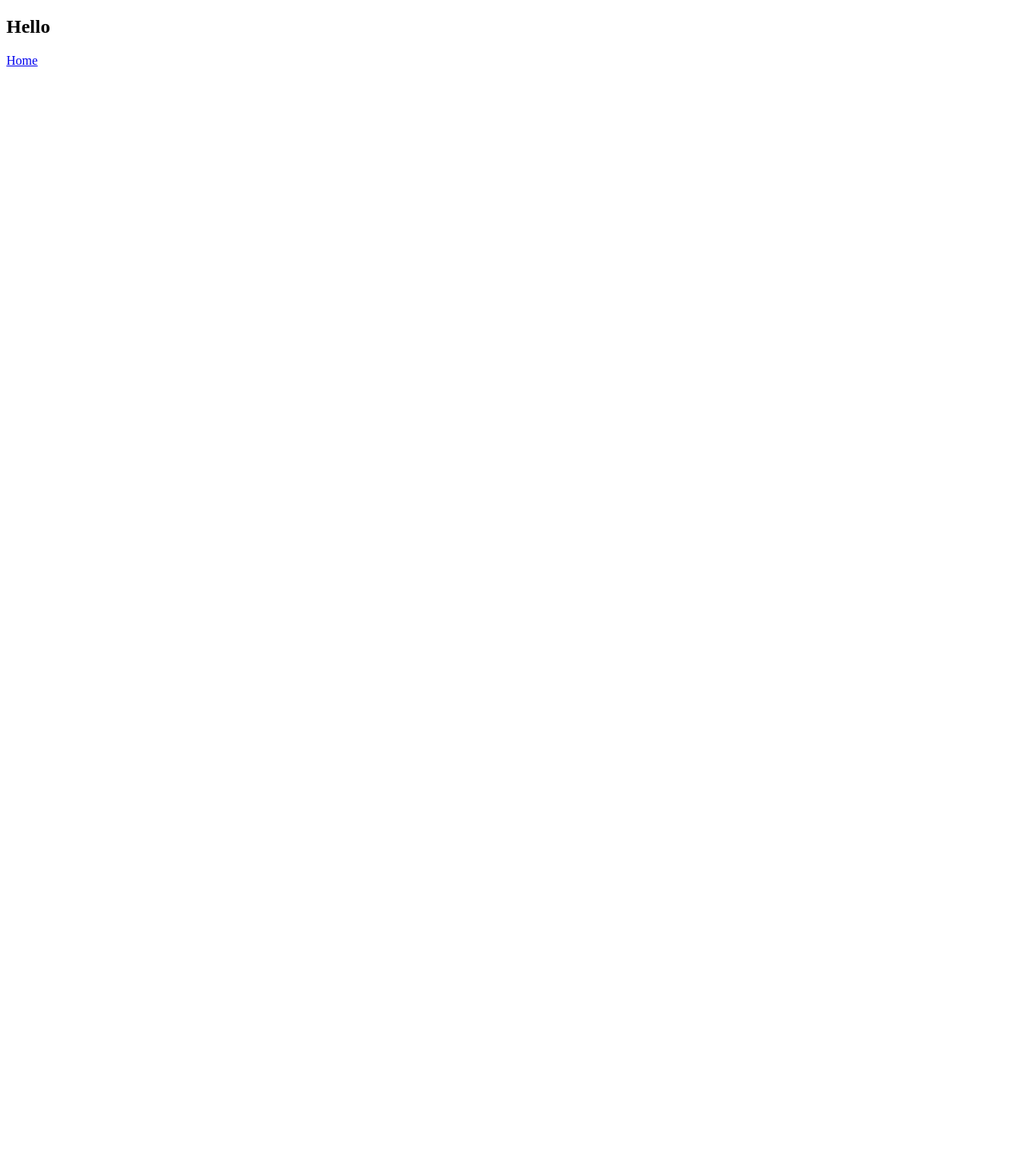
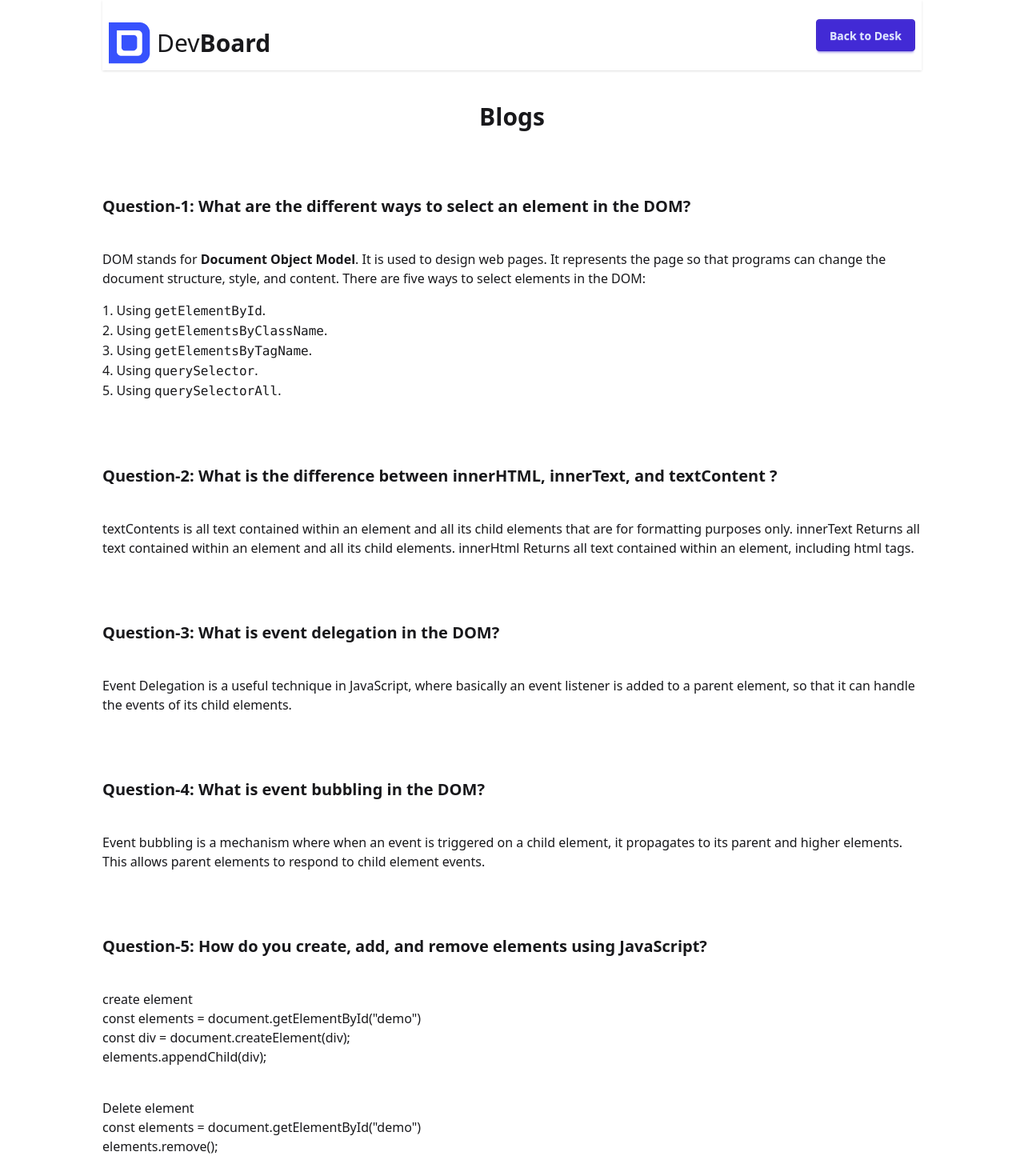
Before and after one commit to yeahieaKhan/assignment_5, a plain HTML site: page question.html in a window 1280 px wide. Shown: the whole page at 80% size. Before the commit the page ends 800 px from the top, so only its background shows below. Drawn offline with nearby package versions, Linux system fonts and the light colour scheme.

Commit message:
100% done

```diff
--- a/js/app.js
+++ b/js/app.js
@@ -31,7 +31,7 @@ document.getElementById("mobile-button").addEventListener("click", function () {
     const activityLog =document.getElementById("activity-log");
     const div = document.createElement("div");
     div.innerHTML = `
-        <p id="mobile-button-fix">you have completed the task ${mobileButtonFIx} at ${hours}:${minutes}:${seconds} ${amPm}</p>
+        <p >you have completed the task ${mobileButtonFIx} at ${hours}:${minutes}:${seconds} ${amPm}</p>
     `;
 
     activityLog.appendChild(div);
@@ -92,7 +92,7 @@ document.getElementById("add-pay").addEventListener("click", function(){
     const div = document.createElement("div");
     console.log(div)
     div.innerHTML = `
-        <p id="mobile-button-fix">you have completed the task ${addPayTitle} at ${hours}:${minutes}:${seconds} ${amPm}</p>
+        <p >you have completed the task ${addPayTitle} at ${hours}:${minutes}:${seconds} ${amPm}</p>
     `;
 
     activityLog.appendChild(div);
@@ -149,7 +149,7 @@ document.getElementById("reaction-button").addEventListener("click", function(){
     const div = document.createElement("div");
     console.log(div)
     div.innerHTML = `
-        <p id="mobile-button-fix">you have completed the task ${newReactions} at ${hours}:${minutes}:${seconds} ${amPm}</p>
+        <p >you have completed the task ${newReactions} at ${hours}:${minutes}:${seconds} ${amPm}</p>
     `;
 
     activityLog.appendChild(div);
@@ -204,7 +204,7 @@ document.getElementById("video-load-button").addEventListener("click", function(
     const div = document.createElement("div");
     console.log(div)
     div.innerHTML = `
-        <p id="mobile-button-fix">you have completed the task ${videoLoad} at ${hours}:${minutes}:${seconds} ${amPm}</p>
+        <p>you have completed the task ${videoLoad} at ${hours}:${minutes}:${seconds} ${amPm}</p>
     `;
 
     activityLog.appendChild(div);
@@ -261,7 +261,7 @@ document.getElementById("ai-btn").addEventListener("click", function(){
     const div = document.createElement("div");
     console.log(div)
     div.innerHTML = `
-        <p id="mobile-button-fix">you have completed the task ${aiSearch} at ${hours}:${minutes}:${seconds} ${amPm}</p>
+        <p >you have completed the task ${aiSearch} at ${hours}:${minutes}:${seconds} ${amPm}</p>
     `;
 
     activityLog.appendChild(div);
@@ -310,16 +310,12 @@ document.getElementById("review-btn").addEventListener("click", function(){
     const amPm = hours >= 12 ? "PM" : "AM";
     console.log(amPm);
 
-    hours = hours % 12 || 12; // Convert 24-hour format to 12-hour format
-    console.log(hours);
+    hours = hours % 12 || 12;
 
-    console.log(`${hours}:${minutes}:${seconds} ${amPm}`);
     const activityLog =document.getElementById("activity-log");
-    console.log(activityLog)
-    const div = document.createElement("div");
-    console.log(div)
+    const div = document.createElement("div")
     div.innerHTML = `
-        <p id="mobile-button-fix">you have completed the task ${reviewTitle} at ${hours}:${minutes}:${seconds} ${amPm}</p>
+        <p>you have completed the task ${reviewTitle} at ${hours}:${minutes}:${seconds} ${amPm}</p>
     `;
 
     activityLog.appendChild(div);
--- a/question.html
+++ b/question.html
@@ -1,12 +1,98 @@
 <!DOCTYPE html>
 <html lang="en">
+
 <head>
     <meta charset="UTF-8">
     <meta name="viewport" content="width=device-width, initial-scale=1.0">
-    <title>Document</title>
+    <title>assignment - 5</title>
+    <!-- daisyui link -->
+    <link href="https://cdn.jsdelivr.net/npm/daisyui@5" rel="stylesheet" type="text/css" />
+    <script src="https://cdn.jsdelivr.net/npm/@tailwindcss/browser@4"></script>
 </head>
+
 <body>
-    <h2>Hello</h2>
-    <a href="index.html">Home</a>
+    <main>
+        <nav>
+            <div class="navbar bg-base-100 shadow-sm container w-[80%] mx-auto">
+                <div class="flex-1 mt-5">
+                    <div class="flex items-center text-center">
+                        <img src="./assets/logo.png" alt="">
+                        <h2 class="text-3xl ml-2">Dev<span class="font-bold">Board</span> </h2>
+                    </div>
+                </div>
+                <div class=" ">
+                    <a href="index.html" class=" btn btn-primary no-underline">Back to Desk</a>
+                </div>
+        </nav>
+
+        <section class="container w-[80%] mx-auto">
+            <h2 class="text-3xl text-center font-bold mt-10">Blogs</h2>
+            <div class="mt-20">
+                <h2 class="text-xl font-bold">
+                    Question-1: What are the different ways to select an element in the DOM?
+                </h2>
+                <p class="mt-10">
+                    DOM stands for <strong>Document Object Model</strong>. It is used to design web pages.
+                    It represents the page so that programs can change the document structure, style, and content.
+                    There are five ways to select elements in the DOM:
+                </p>
+                <ol class="mt-4 list-decimal list-inside">
+                    <li>Using <code>getElementById</code>.</li>
+                    <li>Using <code>getElementsByClassName</code>.</li>
+                    <li>Using <code>getElementsByTagName</code>.</li>
+                    <li>Using <code>querySelector</code>.</li>
+                    <li>Using <code>querySelectorAll</code>.</li>
+                </ol>
+            </div>
+
+            <div class="mt-20">
+                <h2 class="text-xl font-bold">
+                    Question-2: What is the difference between innerHTML, innerText, and textContent ?
+                </h2>
+                <p class="mt-10">
+                    textContents is all text contained within an element and all its child elements that are for formatting purposes only. innerText Returns all text contained within an element and all its child elements. innerHtml Returns all text contained within an element, including html tags.
+                </p>
+
+            </div>
+            <div class="mt-20">
+                <h2 class="text-xl font-bold">
+                    Question-3: What is event delegation in the DOM?
+                </h2>
+                <p class="mt-10">
+                    Event Delegation is a useful technique in JavaScript, where basically an event listener is added to a parent element, so that it can handle the events of its child elements.
+                </p>
+
+            </div>
+            <div class="mt-20">
+                <h2 class="text-xl font-bold">
+                    Question-4: What is event bubbling in the DOM?
+                </h2>
+                <p class="mt-10">
+                    Event bubbling is a mechanism where when an event is triggered on a child element, it propagates to its parent and higher elements. This allows parent elements to respond to child element events.
+                </p>
+
+            </div>
+            <div class="mt-20">
+                <h2 class="text-xl font-bold">
+                    Question-5: How do you create, add, and remove elements using JavaScript?
+                </h2>
+                <p class="mt-10">
+                   <span>create element</span> <br>
+                   const elements = document.getElementById("demo") <br>
+                    const div = document.createElement(div); <br>
+                    elements.appendChild(div);
+                </p>
+                <p class="mt-10">
+                    <span>Delete element</span> <br>
+                    const elements = document.getElementById("demo") <br>
+                     elements.remove();
+                 </p>
+            </div>
+        </section>
+
+    </main>
+
+<script src="js/app.js"></script>
 </body>
+
 </html>
```
Also changed, not shown: task.html (deleted, +0 -27 lines), 1 other file.
